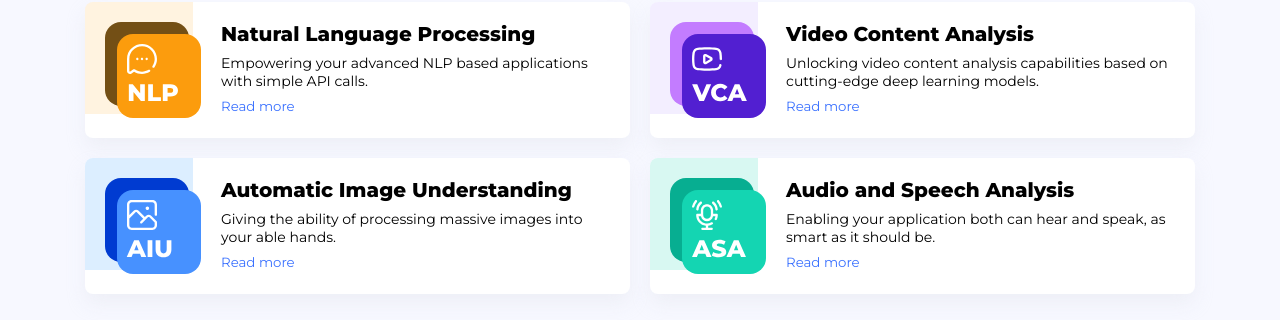
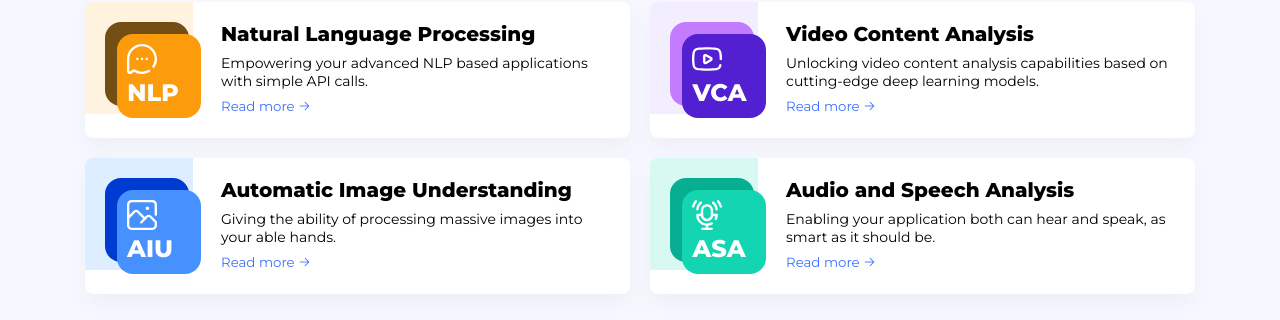
Before and after one commit to eastwillie/eastwille.github.io, a Vue app: page /#/home in a window 1280 px wide. Shown: the part 2407-2727 px from the top of the page. Built offline with nearby package versions, Linux system fonts and the light colour scheme.

Commit message:
feat: Element UI Icon

```diff
--- a/src/libs/elementUI.js
+++ b/src/libs/elementUI.js
@@ -40,7 +40,7 @@ import {
   // Tree,
   // Alert,
   // Slider,
-  // Icon,
+  Icon,
   Row,
   Col,
   // Upload,
@@ -120,7 +120,7 @@ export default [
   // Tree,
   // Alert,
   // Slider,
-  // Icon,
+  Icon,
   Row,
   Col,
   // Upload,
--- a/src/views/pages/HomePage/Index.vue
+++ b/src/views/pages/HomePage/Index.vue
@@ -126,7 +126,7 @@
               <span class="ai-service-title">{{ $t(`title['Natural Language Processing']`) }}</span>
               <span class="ai-service-sub-title">{{ $t(`description['Empowering your advanced NLP based applications with simple API calls.']`) }}</span>
               <button class="read-more">
-                {{ $t(`button['Read more']`) }}
+                {{ $t(`button['Read more']`) }} <i class="el-icon-right" />
               </button>
             </div>
           </div>
@@ -141,7 +141,7 @@
               <span class="ai-service-title">{{ $t(`title['Video Content Analysis']`) }}</span>
               <span class="ai-service-sub-title">{{ $t(`description['Unlocking video content analysis capabilities based on cutting-edge deep learning models.']`) }}</span>
               <button class="read-more">
-                {{ $t(`button['Read more']`) }}
+                {{ $t(`button['Read more']`) }} <i class="el-icon-right" />
               </button>
             </div>
           </div>
@@ -156,7 +156,7 @@
               <span class="ai-service-title">{{ $t(`title['Automatic Image Understanding']`) }}</span>
               <span class="ai-service-sub-title">{{ $t(`description['Giving the ability of processing massive images into your able hands.']`) }}</span>
               <button class="read-more">
-                {{ $t(`button['Read more']`) }}
+                {{ $t(`button['Read more']`) }} <i class="el-icon-right" />
               </button>
             </div>
           </div>
@@ -171,7 +171,7 @@
               <span class="ai-service-title">{{ $t(`title['Audio and Speech Analysis']`) }}</span>
               <span class="ai-service-sub-title">{{ $t(`description['Enabling your application both can hear and speak, as smart as it should be.']`) }}</span>
               <button class="read-more">
-                {{ $t(`button['Read more']`) }}
+                {{ $t(`button['Read more']`) }} <i class="el-icon-right" />
               </button>
             </div>
           </div>
```
